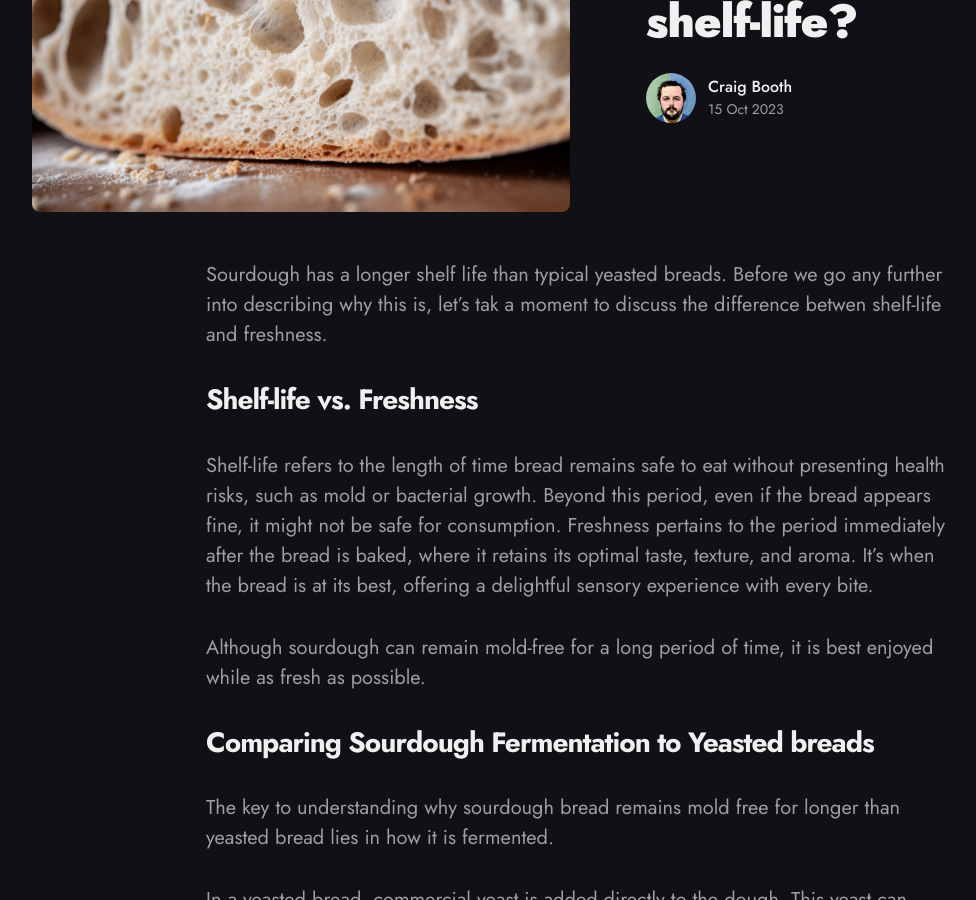
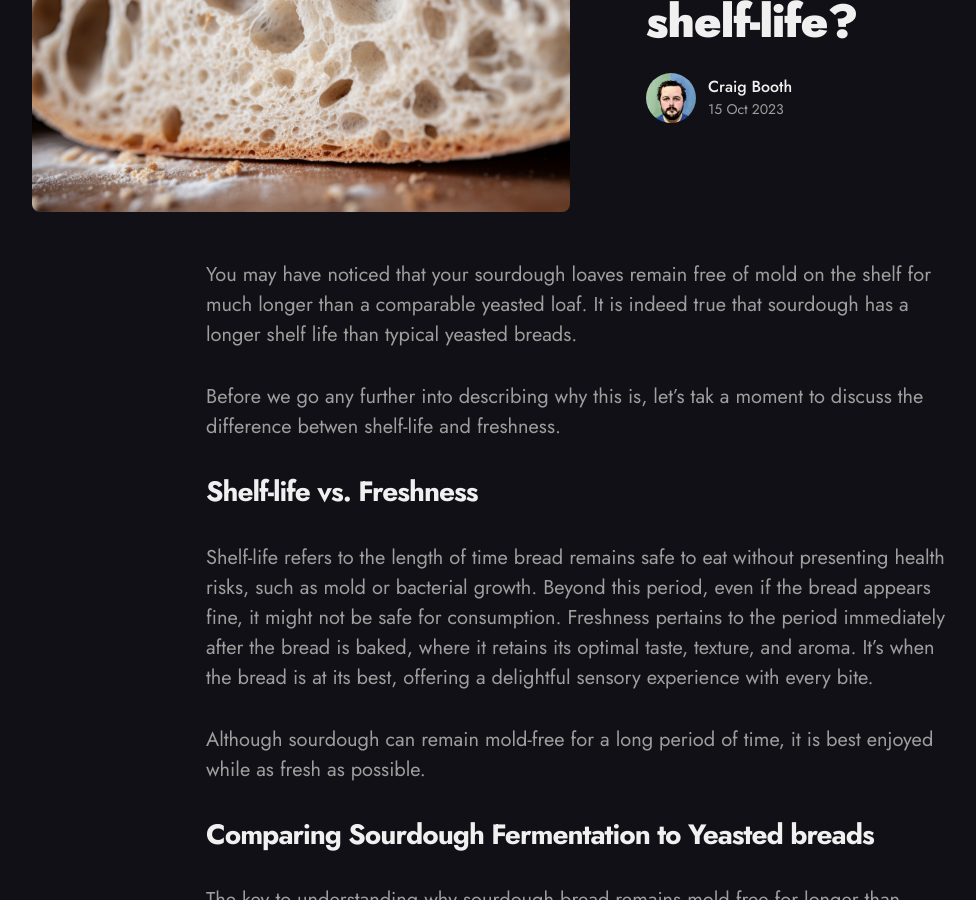
Before and after one commit to craigmbooth/sourdough-website, a Jekyll site: the page built from _posts/2023-10-15-why-does-sourdough-bread-have-a-longer-shelf-life.md, in a window 1280 px wide and 900 px high, scrolled down 346 px. Shown: the whole window, without its empty margins (54-1030 px from the left). Built offline with Jekyll 4.4.1, drawn with Linux system fonts in a browser that asks for light colours; nearby versions of some CDN libraries.

Commit message:
First post

```diff
--- a/_config.yml
+++ b/_config.yml
@@ -5,7 +5,7 @@ logo: /images/main/logo.png
 description: Demystifying sourdough baking, one question at a time.
 baseurl: "" # the subpath of your site, e.g. /blog
 url: "" # the base hostname & protocol for your site, e.g. http://example.com
-color_scheme: dark # You can choose three modes auto, light, and dark. By default, the auto mode is set, which means the user can choose the light or dark mode themself.
+color_scheme: dark # auto, light, and dark. By default, the auto mode is set, which means the user can choose the light or dark mode themself.
 
 
 #-------------------------------
@@ -91,7 +91,7 @@ google-analytics: # Add your GA Tracking Id
 #-------------------------------
 # Build Settings
 markdown: kramdown
-permalink: /:title
+permalink: articles/:title
 plugins:
   - jekyll-paginate
   - jekyll-sitemap
--- a/_posts/2023-10-15-why-does-sourdough-bread-have-a-longer-shelf-life.md
+++ b/_posts/2023-10-15-why-does-sourdough-bread-have-a-longer-shelf-life.md
@@ -7,10 +7,11 @@ image:  '/images/posts/shelf-life.png'
 tags:   [storage]
 ---
 
-Sourdough has a longer shelf life than typical yeasted breads.  Before we go any further into describing why this is, let's tak a moment to discuss the difference betwen shelf-life and freshness.
+You may have noticed that your sourdough loaves remain free of mold on the shelf for much longer than a comparable yeasted loaf.  It is indeed true that sourdough has a longer shelf life than typical yeasted breads.
+
+Before we go any further into describing why this is, let's tak a moment to discuss the difference betwen shelf-life and freshness.
 
 ## Shelf-life vs. Freshness
-
 Shelf-life refers to the length of time bread remains safe to eat without presenting health risks, such as mold or bacterial growth. Beyond this period, even if the bread appears fine, it might not be safe for consumption.  Freshness pertains to the period immediately after the bread is baked, where it retains its optimal taste, texture, and aroma. It's when the bread is at its best, offering a delightful sensory experience with every bite.
 
 Although sourdough can remain mold-free for a long period of time, it is best enjoyed while as fresh as possible.
```
